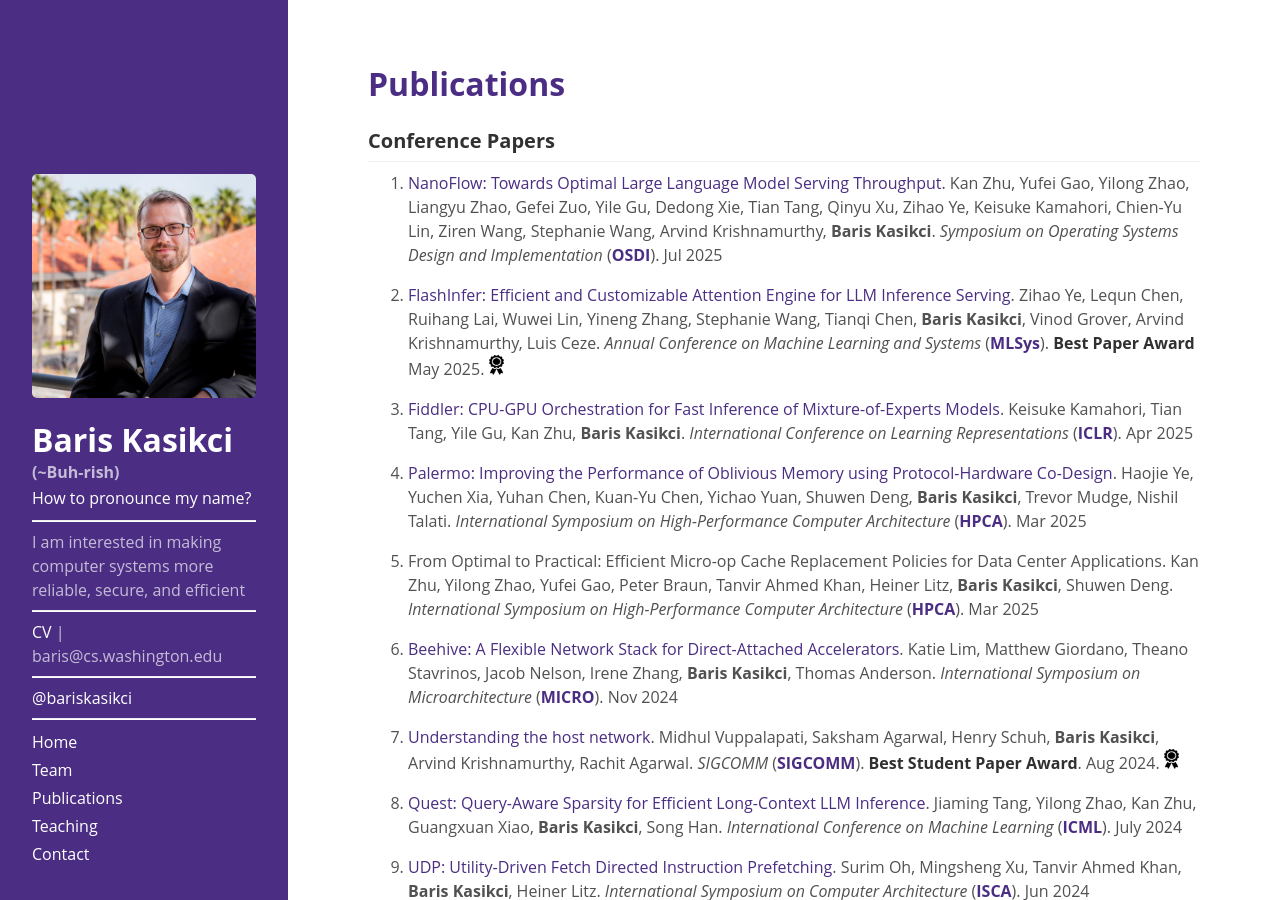
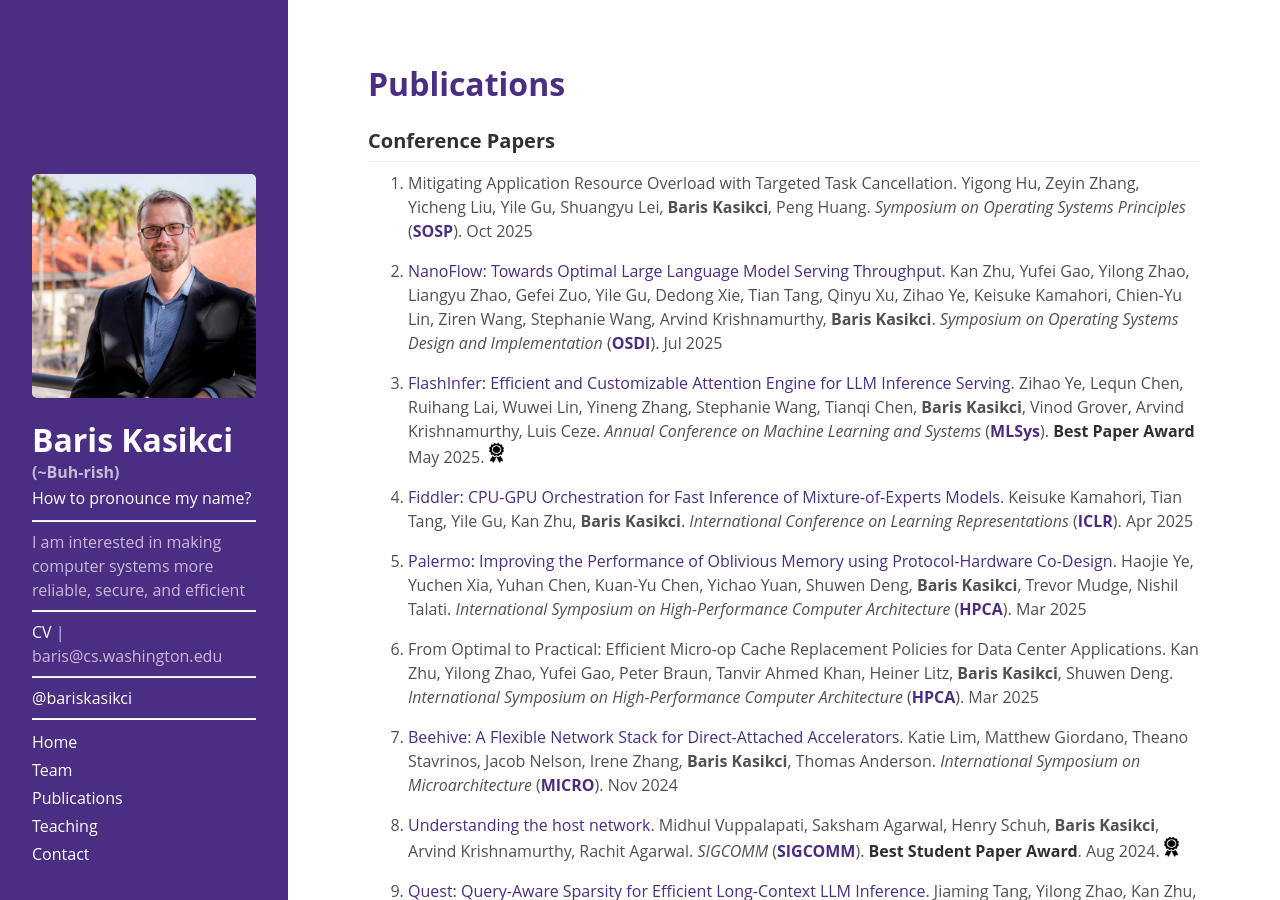
Before and after one commit to kasikci/kasikci.github.io, a Jekyll site: the page built from publications.md, in a window 1280 px wide and 900 px high. Built offline with Jekyll 4.4.1, drawn with Linux system fonts in a browser that asks for light colours.

Commit message:
testing codex updates for adding papers

```diff
--- a/publications.md
+++ b/publications.md
@@ -5,6 +5,8 @@ title: Publications
 
 ### Conference Papers
 <hr>
+
+1. Mitigating Application Resource Overload with Targeted Task Cancellation. Yigong Hu, Zeyin Zhang, Yicheng Liu, Yile Gu, Shuangyu Lei, <b>Baris Kasikci</b>, Peng Huang. *Symposium on Operating Systems Principles* ([**SOSP**](https://sosp2025.sigops.org/)). Oct 2025
 
 1. [NanoFlow: Towards Optimal Large Language Model Serving Throughput](https://arxiv.org/abs/2408.12757v2). Kan Zhu, Yufei Gao, Yilong Zhao, Liangyu Zhao, Gefei Zuo, Yile Gu, Dedong Xie, Tian Tang, Qinyu Xu, Zihao Ye, Keisuke Kamahori, Chien-Yu Lin, Ziren Wang, Stephanie Wang, Arvind Krishnamurthy, <b>Baris Kasikci</b>. *Symposium on Operating Systems Design and Implementation* ([**OSDI**](https://www.usenix.org/conference/osdi25)). Jul 2025
 
```
